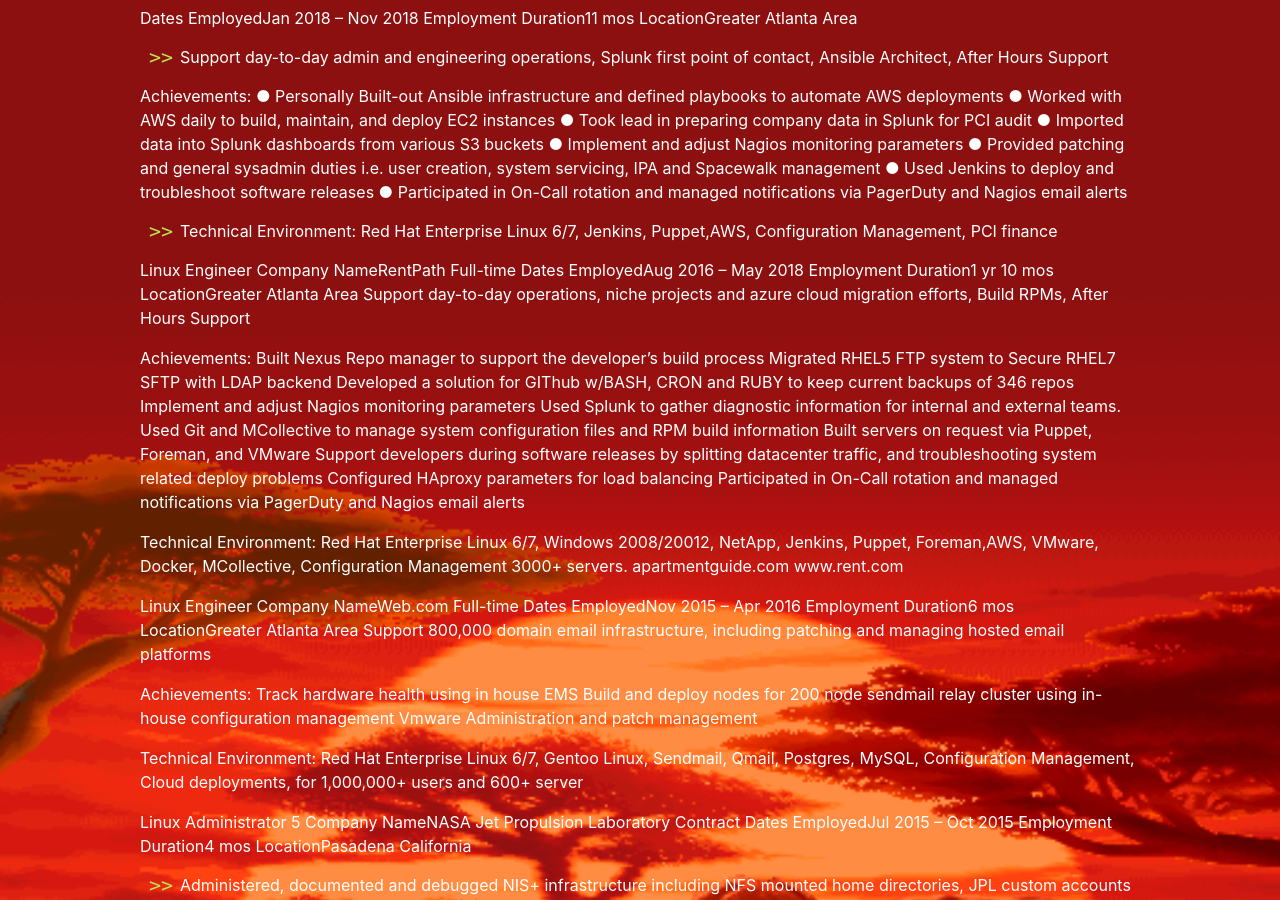
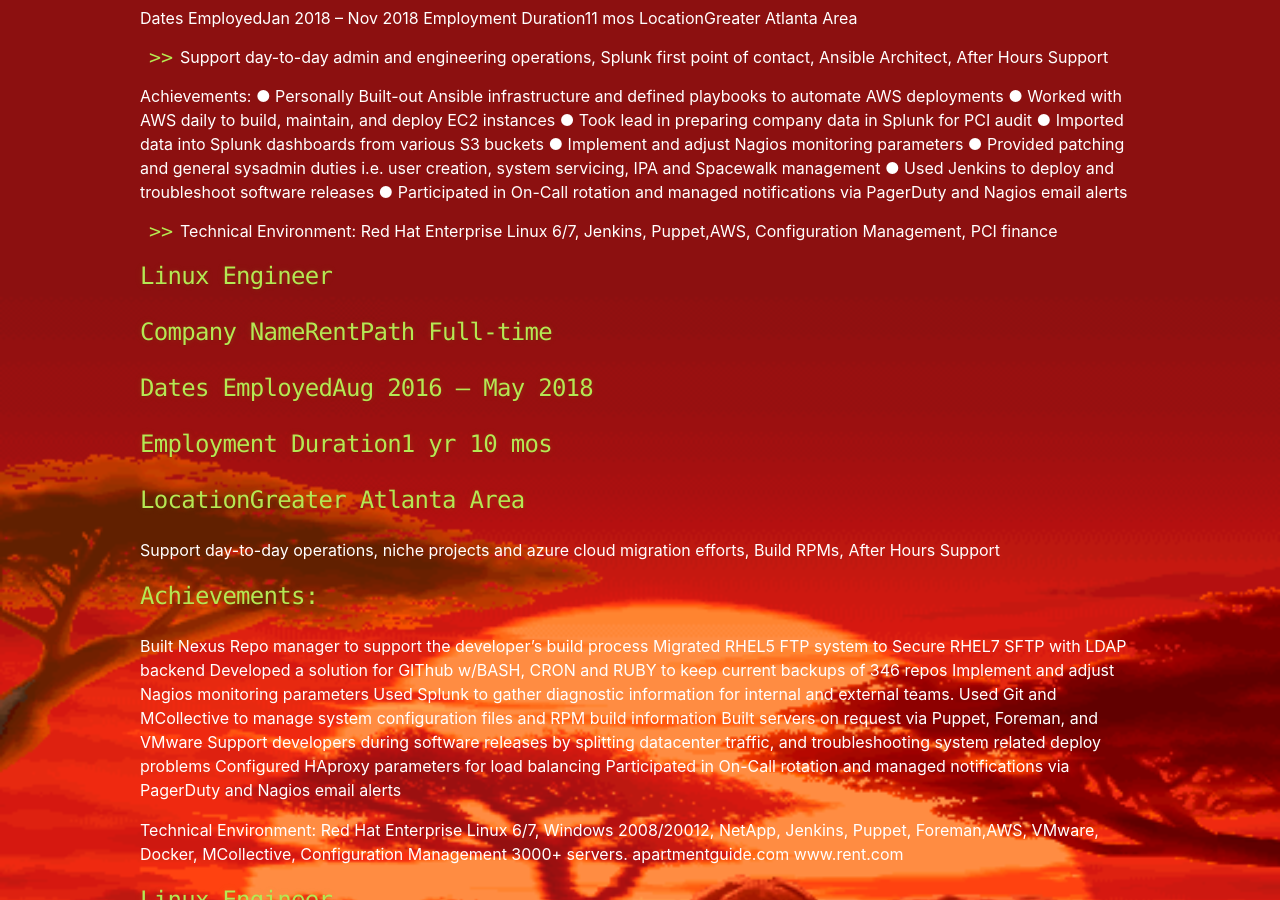
Before and after one commit to ricoThaka/cv, a Jekyll site: the page built from index.md, in a window 1280 px wide and 900 px high, scrolled down 2643 px. Built offline with Jekyll 4.4.1, drawn with Linux system fonts in a browser that asks for light colours; our own code applies the rules of GitHub Pages for plain Markdown files; some of the changed text lies outside the part shown.

Commit message:
headings

```diff
--- a/index.md
+++ b/index.md
@@ -108,11 +108,11 @@ Technical Environment: Red Hat Enterprise Linux 6/7, Windows 2008/20012, NetApp,
 
 
 
-Linux Engineer
-Company NameWeb.com Full-time
-Dates EmployedNov 2015 – Apr 2016
-Employment Duration6 mos
-LocationGreater Atlanta Area
+## Linux Engineer
+## Company NameWeb.com Full-time
+## Dates EmployedNov 2015 – Apr 2016
+## Employment Duration6 mos
+## LocationGreater Atlanta Area
 Support 800,000 domain email infrastructure, including patching and managing hosted email platforms
 
 Achievements:
@@ -123,11 +123,11 @@ Vmware Administration and patch management
 Technical Environment: Red Hat Enterprise Linux 6/7, Gentoo Linux, Sendmail, Qmail, Postgres, MySQL, Configuration Management, Cloud deployments, for 1,000,000+ users and 600+ server
 
 
-Linux Administrator 5
-Company NameNASA Jet Propulsion Laboratory Contract
-Dates EmployedJul 2015 – Oct 2015
-Employment Duration4 mos
-LocationPasadena California
+## Linux Administrator 5
+## Company NameNASA Jet Propulsion Laboratory Contract
+## Dates EmployedJul 2015 – ~ #kidnpped
+## Employment Duration4 mos
+## Location Pasadena California
 - Administered, documented and debugged NIS+ infrastructure including NFS mounted home directories, JPL custom accounts and start scripts, Tomcat, Linux and SAN administration for Mars mission
 
 Achievements:
@@ -178,10 +178,10 @@ Wrote scripts to automate site backups
 
 Technical Environment: Windows 2003/2008, Red Hat Enterprise Linux 4/5/6, Solaris 10/9/8 Fibre Channel SAN storage arrays from HP, SUN, and Nexsan HP DL series AMD/Intel XEON servers, Sun T,V, and M series hardware platforms Supporting JBoss/PHP/Oracle/MySQL powered web applications for 1500+ users and several public web domains, 250 server
 
-Backup Operator
-Company NameFiserv Full-time
-Dates EmployedMay 2004 – Oct 2005
-Employment Duration1 yr 6 mos
+## Backup Operator
+## Company NameFiserv Full-time
+## Dates EmployedMay 2004 – Oct 2005
+## Employment Duration1 yr 6 mos
 Manage backups and restores for over 30 terabytes of data composed of over 130,000,000 files and various Sybase, Informix, and Oracle Data bases stored on EMC Symmetrix RAID Disk and internal server storage
 
 Installed fiber adapters, hard drives, and configured kernel parameters for HP 9000 Sun Ultra 5 servers
@@ -209,11 +209,11 @@ Maintained contents of tape silos for disaster recovery ant testing and company'
 Wrote various scripts in KSH and BASH to automate system patching, control tape library robotics for maintenance and operation, create various reports for tape accounting, and Issue special backup commands
 
 
-Local Area Network Administrator
-Company NameTucson Unified School District (TUSD1.org) Contract
-Dates EmployedSep 2003 – Jul 2004
-Employment Duration11 mos
-LocationTuscon, Az
+## Local Area Network Administrator
+## Company NameTucson Unified School District (TUSD1.org) Contract
+## Dates EmployedSep 2003 – Jul 2004
+## Employment Duration11 mos
+## LocationTuscon, Az
 Duties: Windows 2000, XP & Linux network and client administration, Manage Active Directory database, Help Desk support, Technical writing, User account maintenance, Install/configure Software, Support and train site staff in Microsoft Office and Outlook, Implement and Support web applications, Build and configure servers and PCs, Network printing
 
 
```
Also changed, not shown: other parts of index.md (+27 -18 lines).
